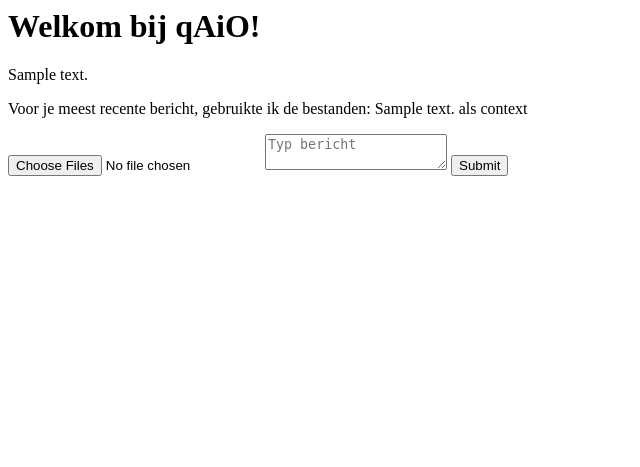
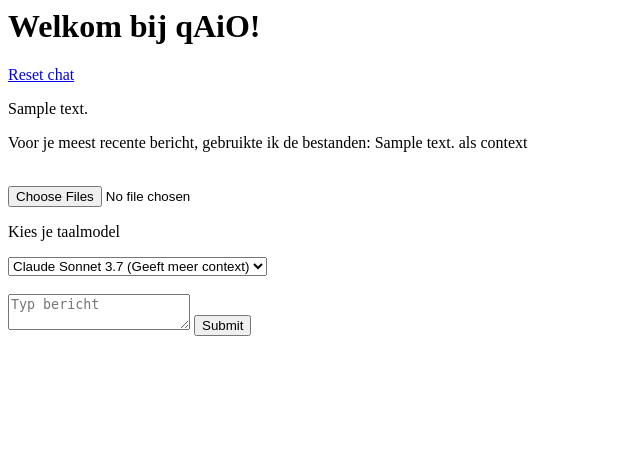
Before and after one commit to TheMazeIsAmazing/qAiO-Afstudeerproject, a Python web app: template templates/home.html in a window 1280 px wide. Shown: the top 467 px of the page, without its empty margins (0-640 px from the left). Run offline with Jinja, Linux system fonts and the light colour scheme; the template is opened without the code that fills it: most values are stand-ins (such as "Sample title", 1, 10 or a date in 2020).

Commit message:
Added the functionality for the end-user to choose their model and removed unnecessary definition

```diff
--- a/templates/home.html
+++ b/templates/home.html
@@ -3,6 +3,7 @@
 {% block content %}
     <div>
         <h1>{% block title %} Welkom bij qAiO! {% endblock %}</h1>
+        <a href="/">Reset chat</a>
         <div>
             {% for chat_message in chat_history %}
                 <p>{{ chat_message }}</p>
@@ -10,9 +11,23 @@
             {% if context_used %}
                 <p>Voor je meest recente bericht, gebruikte ik de bestanden: {{ context_used }} als context</p>
             {% endif %}
+            <br>
             <form id="chat-form" method="post" enctype="multipart/form-data">
                 <input type="hidden" name="chat_history" value="{{ chat_history|tojson }}">
                 <input type="file" name="files" multiple>
+                <label>
+                    <p>Kies je taalmodel</p>
+                    <select name="model">
+                        <option value="claude-3-7-sonnet" {{ 'selected' if model == 'claude-3-7-sonnet' else '' }}>
+                            Claude Sonnet 3.7 (Geeft meer context)
+                        </option>
+                        <option value="gpt-4o" {{ 'selected' if model == 'gpt-4o' else '' }}>
+                            GPT-4o (Geeft kortere antwoorden)
+                        </option>
+                    </select>
+                </label>
+                <br>
+                <br>
                 <label>
                     <textarea name="message" placeholder="Typ bericht"></textarea>
                 </label>
```
Also changed, not shown: app.py (+17 -20 lines).
